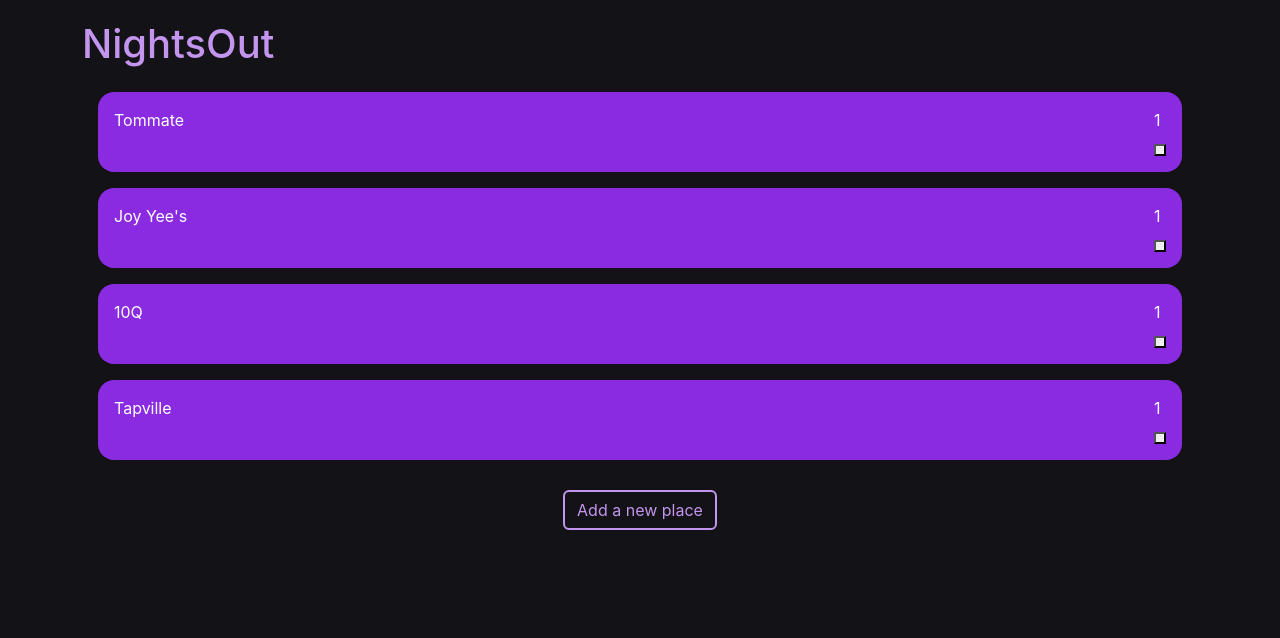
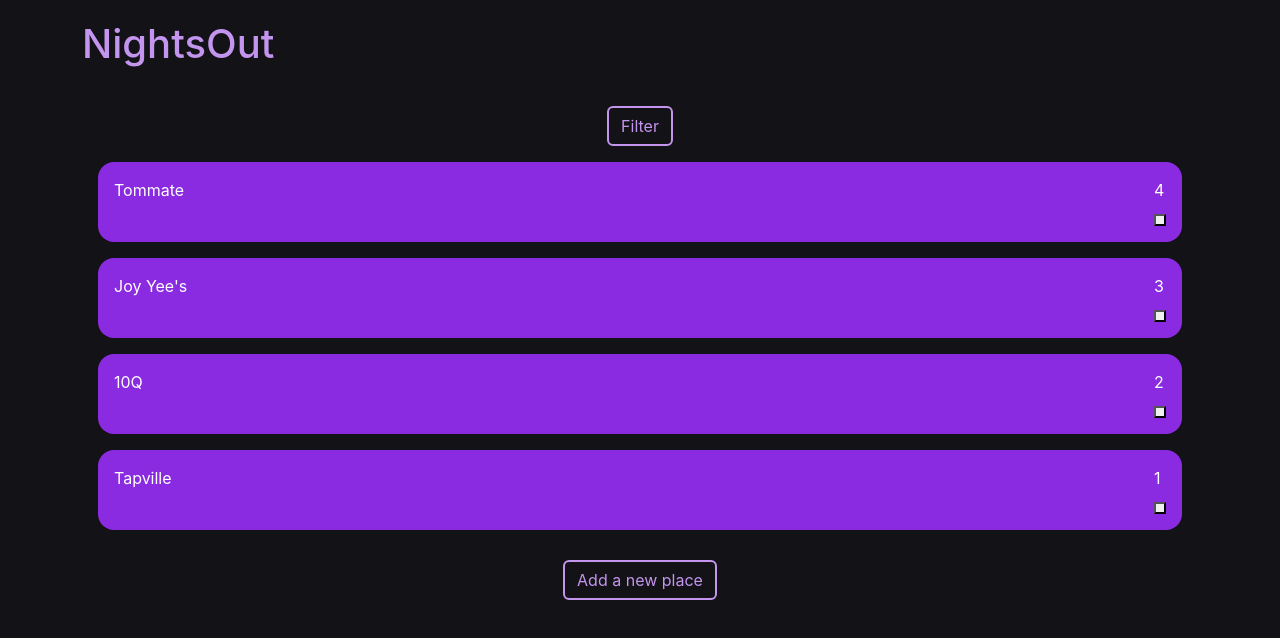
Before and after one commit to 397-f22/nights-out, a React (Vite) app: page / in a window 1280 px wide. Shown: the top 638 px of the page. Built offline with nearby package versions, Linux system fonts and the light colour scheme.

Commit message:
filter button and modal

```diff
--- /dev/null
+++ b/src/components/FilterForm.jsx
@@ -0,0 +1,17 @@
+const FilterForm = ({range, setRange}) => {
+    return (
+        <form>
+            <div className="form-group">
+                <label htmlFor="dateRange">Select Date Range</label>
+                <select class="form-select" aria-label="Default select example" onChange={()=>setRange(e.target.value)}>
+                    <option value="Past One Month">Past One Month</option>
+                    <option value="Past Three Months">Past Three Months</option>
+                    <option value="Past Six Months">Past Six Months</option>
+                    <option selected>All</option>
+                </select>
+            </div>
+        </form>
+    )
+};
+
+export default FilterForm;
--- a/src/components/addPlace.css
+++ b/src/components/addPlace.css
@@ -22,4 +22,5 @@
 
 .modal-header {
     margin-left: auto;
+    border: none;
 }
--- a/src/components/counter.jsx
+++ b/src/components/counter.jsx
@@ -1,6 +1,6 @@
 import React, { useState } from 'react';
-export default function Counter(){
-    const [count, setCount] = useState(1);
+export default function Counter({ num_visited }){
+    const [count, setCount] = useState(num_visited);
 
     return(
         <div>
--- a/src/components/restCard.jsx
+++ b/src/components/restCard.jsx
@@ -6,7 +6,7 @@ function RestCard(props) {
     return(
         <div className="restaurant_card">
             <p>{props.title}</p>
-            <Counter/>
+            <Counter num_visited={props.numVisited}/>
         </div>
     )
 }
--- a/src/components/restCardList.jsx
+++ b/src/components/restCardList.jsx
@@ -1,8 +1,22 @@
+import { useState } from 'react';
 import RestCard from "./restCard";
+import AddPlace from "./addPlace";
+import FilterForm from './FilterForm';
+
 function RestCardList({data}) {
-    console.log(data)
+    const [range, setRange] = useState("All");
+    const [open, setOpen] = useState(false);
+	const openModal = () => setOpen(true);
+	const closeModal = () => setOpen(false);
+
     return(
         <div>
+            <button type="button" id="addButton" className="btn btn-outline-danger" onClick={openModal}>
+                Filter
+            </button>
+            <AddPlace open={open} close={closeModal}>
+				<FilterForm range={range} setRange={setRange} />
+			</AddPlace>
             {Object.entries(data).map(([id, data]) =>
                 <RestCard title={id} numVisited={data.numVisited} datesVisited={data.datesVisited} />
             )}
```
